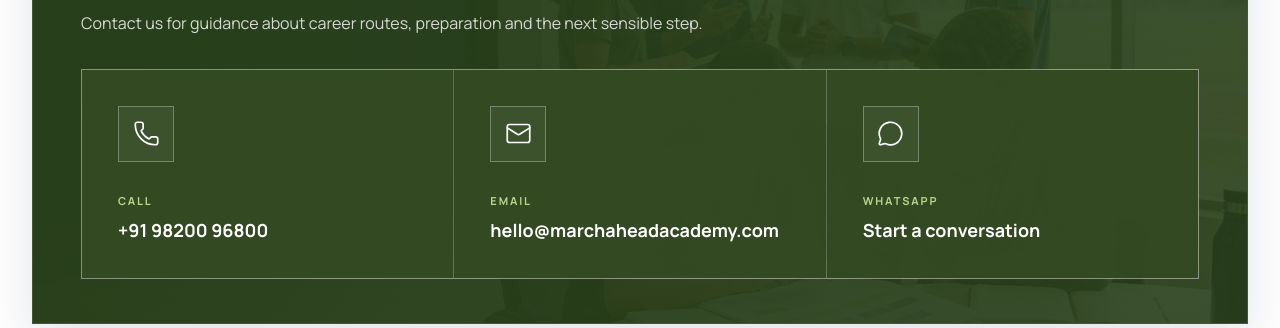
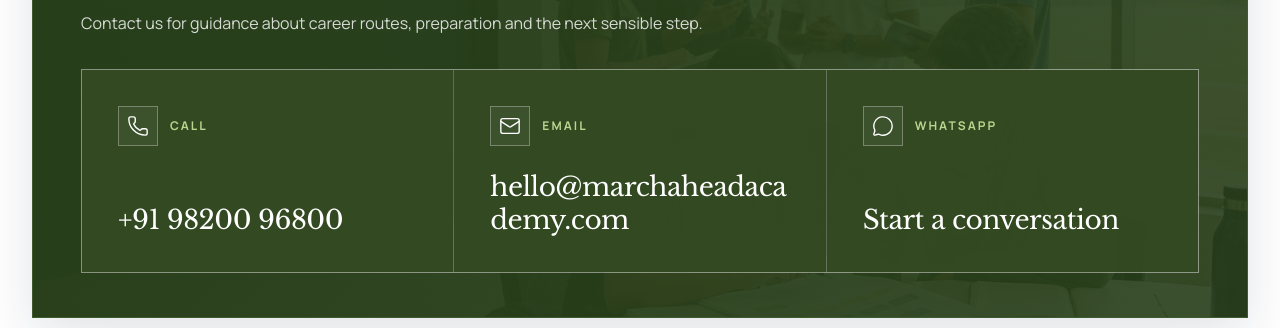
Before and after one commit to 247vks/MarchAheadAcademy, a Next.js app: page / in a window 1280 px wide. Shown: the part 4097-4425 px from the top of the page. Built offline with nearby package versions, Linux system fonts and the light colour scheme; no server answers.

Commit message:
Improve contact card information hierarchy

```diff
--- a/components/contact-band.tsx
+++ b/components/contact-band.tsx
@@ -60,18 +60,18 @@
                   href={contact.href}
                   target={external ? '_blank' : undefined}
                   rel={external ? 'noreferrer' : undefined}
-                  className="group flex min-h-40 items-start gap-6 bg-[#30471f]/95 p-6 transition hover:bg-[#3b5727] focus-visible:outline-white sm:min-h-48 sm:flex-col sm:justify-between sm:p-8 lg:min-h-52 lg:p-9"
+                  className="group flex min-h-36 flex-col justify-between bg-[#30471f]/95 p-6 transition hover:bg-[#3b5727] focus-visible:outline-white sm:min-h-44 sm:p-8 lg:p-9"
                 >
-                  <span className="grid h-12 w-12 shrink-0 place-items-center border border-white/30 bg-white/5 transition group-hover:bg-white/10 sm:h-14 sm:w-14">
-                    <Icon size={27} strokeWidth={1.5} aria-hidden="true" />
-                  </span>
-                  <span className="self-center sm:self-auto">
-                    <span className="block text-[11px] font-bold tracking-[.17em] text-[#b9d68f] uppercase">
+                  <span className="flex items-center gap-3">
+                    <span className="grid h-10 w-10 shrink-0 place-items-center border border-white/30 bg-white/5 transition group-hover:bg-white/10">
+                      <Icon size={22} strokeWidth={1.5} aria-hidden="true" />
+                    </span>
+                    <span className="text-xs font-bold tracking-[.17em] text-[#b9d68f] uppercase">
                       {contact.label}
                     </span>
-                    <span className="mt-2 block break-words text-base font-bold leading-6 sm:text-lg">
-                      {contact.value}
-                    </span>
+                  </span>
+                  <span className="mt-6 block break-words font-heading text-xl leading-tight tracking-[-.02em] text-white sm:text-2xl lg:text-[1.65rem]">
+                    {contact.value}
                   </span>
                 </a>
               );
```
